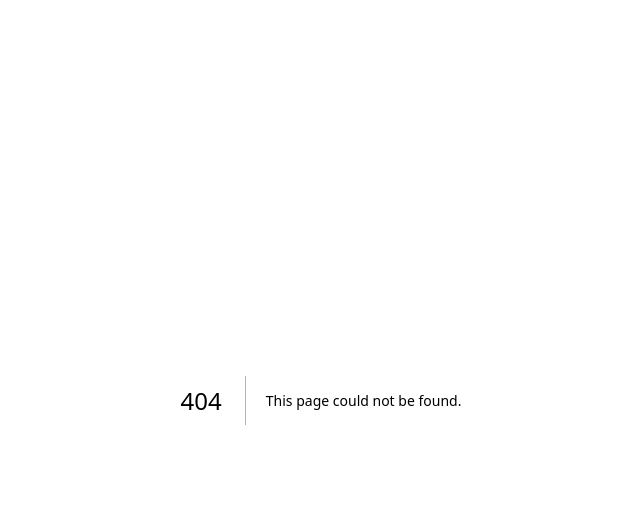
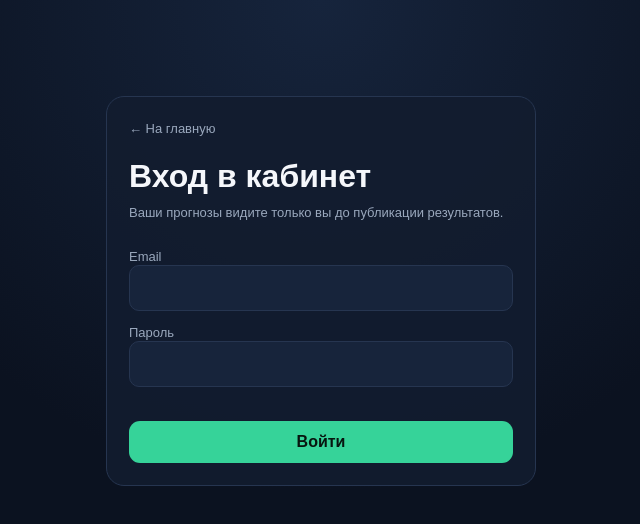
Before and after one commit to romankumpankr-spec/prognoz-frunze, a Next.js app: page /login in a window 1280 px wide. Before the commit this address had no page. Shown: the top 524 px of the page, without its empty margins (319-959 px from the left). Built offline with nearby package versions, Linux system fonts and the light colour scheme.

Commit message:
Add login page

```diff
--- /dev/null
+++ b/app/login/page.tsx
@@ -0,0 +1,39 @@
+"use client";
+
+import Link from "next/link";
+import { FormEvent, useState } from "react";
+
+export default function LoginPage() {
+  const [email, setEmail] = useState("");
+  const [password, setPassword] = useState("");
+  const [message, setMessage] = useState("");
+
+  function submit(event: FormEvent<HTMLFormElement>) {
+    event.preventDefault();
+    setMessage("Авторизация будет подключена через Supabase. Сначала настроим базу и аккаунты участников.");
+  }
+
+  return (
+    <main className="page">
+      <div className="container">
+        <div className="login card">
+          <Link className="badge" href="/">← На главную</Link>
+          <h1>Вход в кабинет</h1>
+          <p className="badge">Ваши прогнозы видите только вы до публикации результатов.</p>
+          <form className="form" onSubmit={submit}>
+            <label>
+              <span className="badge">Email</span>
+              <input className="input" type="email" value={email} onChange={(e) => setEmail(e.target.value)} required />
+            </label>
+            <label>
+              <span className="badge">Пароль</span>
+              <input className="input" type="password" value={password} onChange={(e) => setPassword(e.target.value)} required />
+            </label>
+            <button className="cta" type="submit" style={{ border: 0, cursor: "pointer", justifyContent: "center" }}>Войти</button>
+          </form>
+          {message && <p className="badge" style={{ marginTop: 16 }}>{message}</p>}
+        </div>
+      </div>
+    </main>
+  );
+}
```
